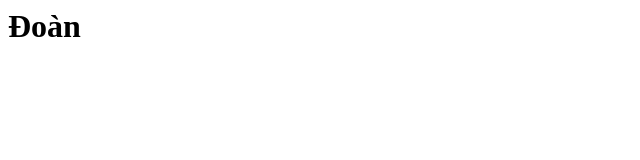
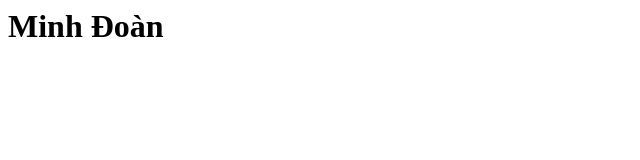
Before and after one commit to mdoan2001/git_demo, a plain HTML site: page index.html in a window 1280 px wide. Shown: the whole page, without its empty margins (0-640 px from the left). Drawn offline with Linux system fonts and the light colour scheme.

Commit message:
update index file

```diff
--- a/index.html
+++ b/index.html
@@ -1 +1 @@
-<h1>Đoàn</h1>
+<h1>Minh Đoàn</h1>
```
